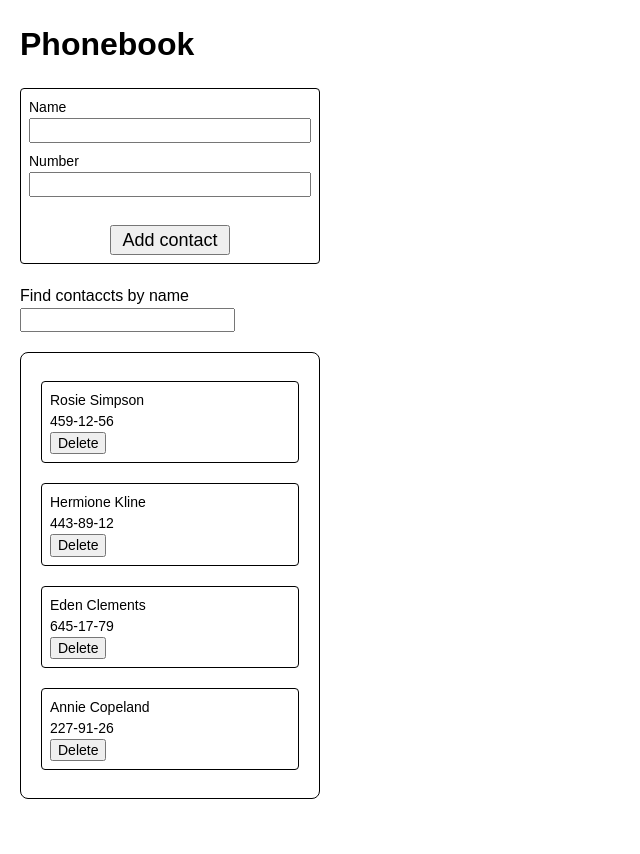
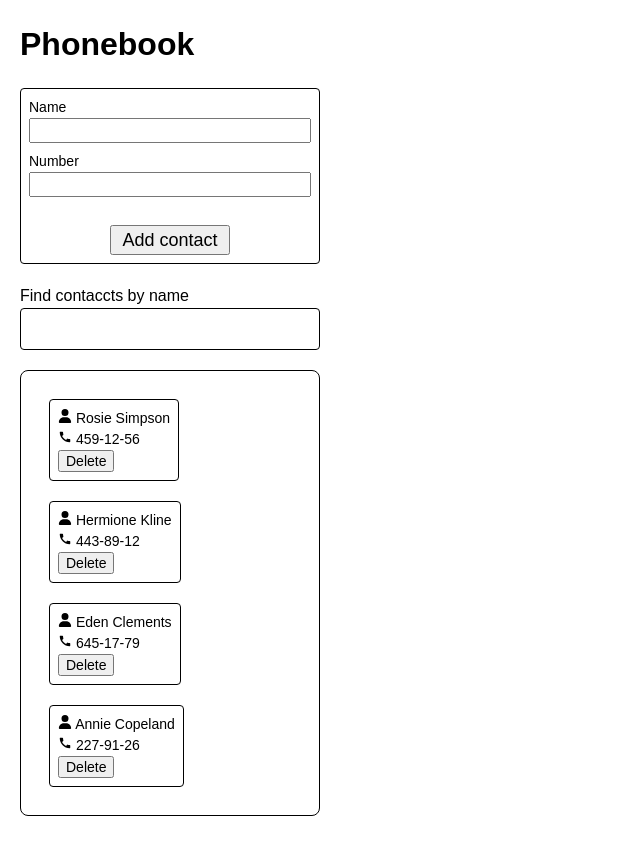
Before and after one commit to MarinaV27/goit-react-hw-08, a React (Vite) app: page / in a window 1280 px wide. Shown: the whole page, without its empty margins (0-640 px from the left). Built offline with nearby package versions, Linux system fonts and the light colour scheme.

Commit message:
add css icon

```diff
--- a/package.json
+++ b/package.json
@@ -15,6 +15,7 @@
     "nanoid": "^5.0.7",
     "react": "^18.2.0",
     "react-dom": "^18.2.0",
+    "react-icons": "^5.2.1",
     "yup": "^1.4.0"
   },
   "devDependencies": {
--- a/src/components/Contact/Contact.jsx
+++ b/src/components/Contact/Contact.jsx
@@ -1,12 +1,13 @@
 import css from "./Contact.module.css"
-
+import { FaUser } from "react-icons/fa6";
+import { MdCall } from "react-icons/md";
 
 export default function Contact ({ data: {id, name, number}, onDelete}) {
     return (
         <div>
             <div className={css.contact}>
-               <p>{name}</p>
-               <p>{number}</p>
+               <p><FaUser />  {name}</p>
+               <p><MdCall />  {number}</p>
             </div>
             <button onClick={() => onDelete(id)}>Delete</button>
         </div>
--- a/src/components/ContactList/ContactList.jsx
+++ b/src/components/ContactList/ContactList.jsx
@@ -1,8 +1,10 @@
 import Contact from "../Contact/Contact.jsx"
 import css from "./ContactList.module.css"
 
+
 export default function ContactList ({contacts, onDelete}) {
     return (
+      <div>
       <ul className={css.list}>
       {contacts.map((contact) => (
          <li className={css.item} key={contact.id}>
@@ -10,6 +12,7 @@ export default function ContactList ({contacts, onDelete}) {
          </li>
       ))}
       </ul>
+      </div>
 
     );
 }
--- a/src/components/ContactList/ContactList.module.css
+++ b/src/components/ContactList/ContactList.module.css
@@ -1,6 +1,6 @@
 .list {
     display: flex;
-    flex-direction: column;
+    flex-wrap: wrap;
     gap: 4px;
     margin: 20px 0;
     width: 300px;
@@ -13,7 +13,7 @@
   .item {
     display: flex;
     gap: 4px;
-    margin: 8px 0;
+    margin: 8px 8px;
     width: auto;
     border: 1px solid black;
     padding: 8px;
--- a/src/components/SearchBox/SearchBox.jsx
+++ b/src/components/SearchBox/SearchBox.jsx
@@ -1,10 +1,10 @@
-//import css from "./SearchBox.module.css"
+import css from "./SearchBox.module.css"
 
 export default function SearchBox ({ value, onFilter }) {
     return (
         <div>
             <p>Find contaccts by name</p>
-            <input
+            <input className={css.list}
             type="text"
             value={value}
             onChange = {(event) => onFilter(event.target.value)
--- a/src/components/SearchBox/SearchBox.module.css
+++ b/src/components/SearchBox/SearchBox.module.css
@@ -1,5 +1,6 @@
 .list {
     width: 300px;
+    height: 25px;
     border: 1px solid black;
     padding: 20px;
     border-radius: 4px;
```
Also changed, not shown: 1 other file (tests, documents, lock files or other folders).
